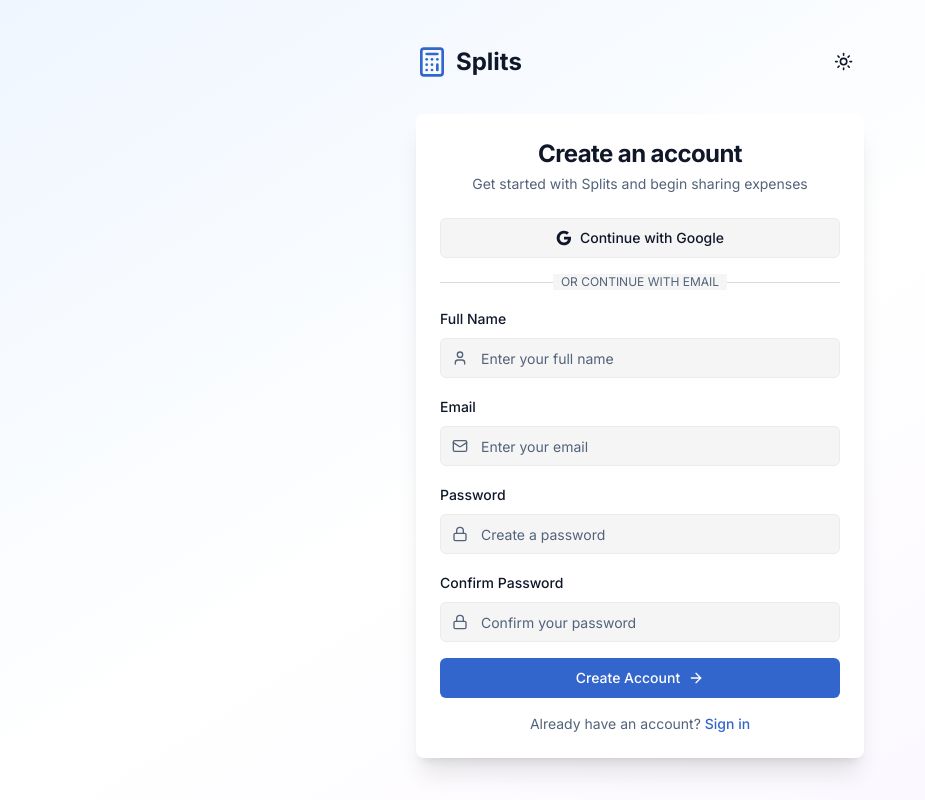
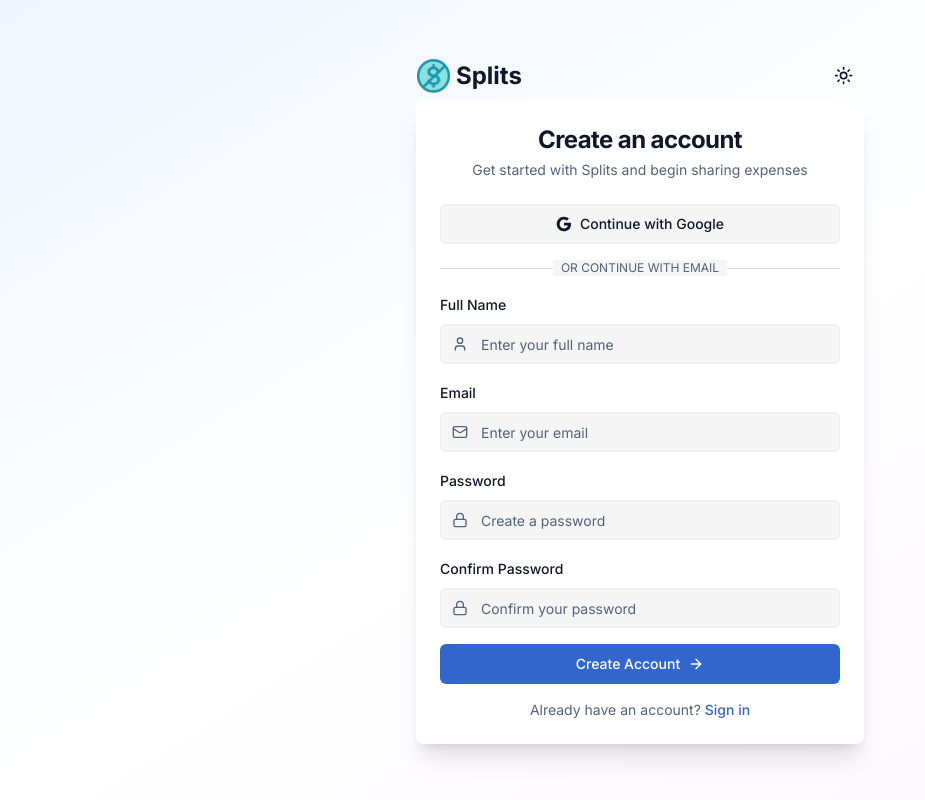
Before and after one commit to joel9591/Splits, a Next.js app: page /auth/signup in a window 1280 px wide. Shown: the whole page, without its empty margins (0-925 px from the left). Built offline with nearby package versions, Linux system fonts and the light colour scheme.

Commit message:
Final fixes after restoring perfect state

```diff
--- a/app/auth/signin/page.tsx
+++ b/app/auth/signin/page.tsx
@@ -98,13 +98,13 @@
     <div className="min-h-screen bg-gradient-to-br from-blue-50 via-white to-purple-50 dark:from-gray-900 dark:via-gray-800 dark:to-gray-900 flex items-center justify-center p-4">
       <div className="w-full max-w-md overflow-hidden">
         {/* Header */}
-        <div className="flex items-center justify-between mb-4">
-          <Link href="/" className="flex items-center space-x-2">
+        <div className="flex items-center justify-between mb-2">
+          <Link href="/" className="flex items-center space-x-1">
             {/* <Calculator className="h-8 w-8 text-primary" /> */}
             <img
               src="/Splits_logo.png"
               alt="Logo"
-              className="w-12 h-12 sm:w-12 sm:h-12 md:w-12 md:h-12 "
+              className="w-9 h-9 sm:w-9 sm:h-9 md:w-9 md:h-9 "
             />
             <span className="text-2xl font-bold">Splits</span>
           </Link>
--- a/app/auth/signup/page.tsx
+++ b/app/auth/signup/page.tsx
@@ -118,12 +118,16 @@
   };
 
   return (
-    <div className="min-h-screen bg-gradient-to-br from-blue-50 via-white to-purple-50 dark:from-gray-900 dark:via-gray-800 dark:to-gray-900 flex items-center justify-center p-4">
-      <div className="w-full max-w-md">
+    <div className="min-h-screen bg-gradient-to-br from-blue-50 via-white to-purple-50 dark:from-gray-900 dark:via-gray-800 dark:to-gray-900 flex items-center justify-center p-2">
+      <div className="w-full max-w-md ">
         {/* Header */}
-        <div className="flex items-center justify-between mb-8">
-          <Link href="/" className="flex items-center space-x-2">
-            <Calculator className="h-8 w-8 text-primary" />
+        <div className="flex items-center justify-between mb-1">
+          <Link href="/" className="flex items-center space-x-1">
+            <img
+              src="/Splits_logo.png"
+              alt="Logo"
+              className="w-9 h-9 sm:w-9 sm:h-9 md:w-9 md:h-9 "
+            />
             <span className="text-2xl font-bold">Splits</span>
           </Link>
           <ThemeToggle />
```
Lines whose indentation alone changed are shown as unchanged.
